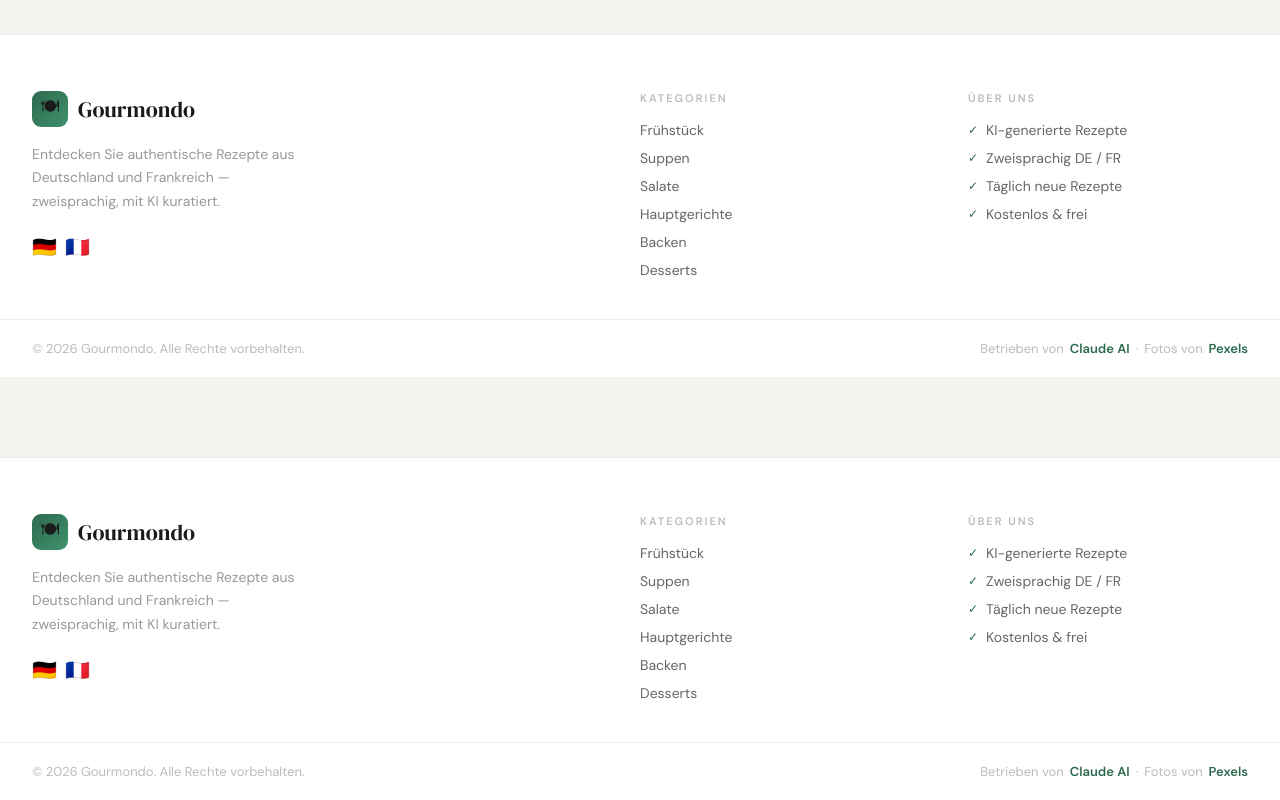
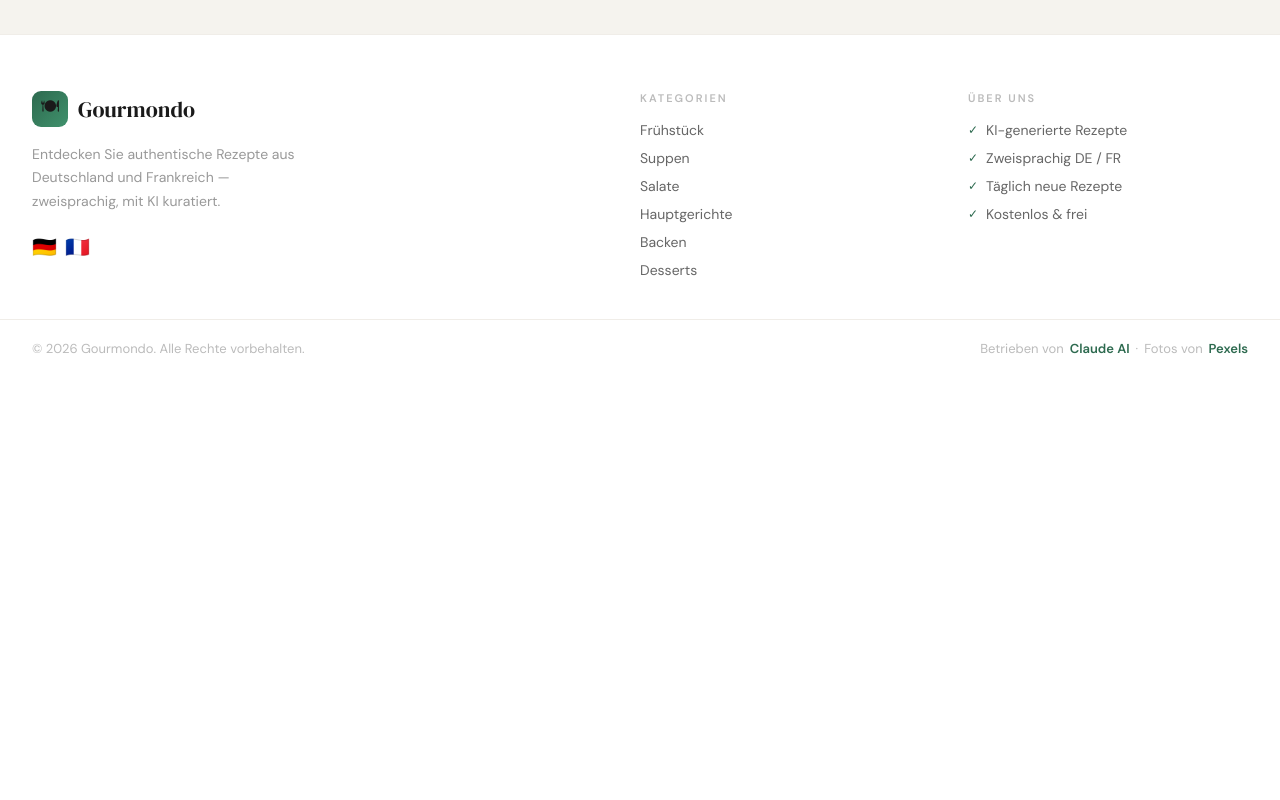
Before and after one commit to willyhaase/recipes, a Next.js app: page / in a window 1280 px wide. Shown: the part 756-1556 px from the top of the page. After the commit the page ends 1133 px from the top, so only its background shows below. Built offline with nearby package versions, Linux system fonts and the light colour scheme.

Commit message:
Remove duplicate Footer component rendering

```diff
--- a/src/app/RecipeCatalog.js
+++ b/src/app/RecipeCatalog.js
@@ -674,7 +674,7 @@ Write a complete recipe in German and French. Return ONLY this JSON:
         )
       })()}
     <Footer lang={lang} />
-      <Footer lang={lang} />
+
     </div>
   )
 }
```
